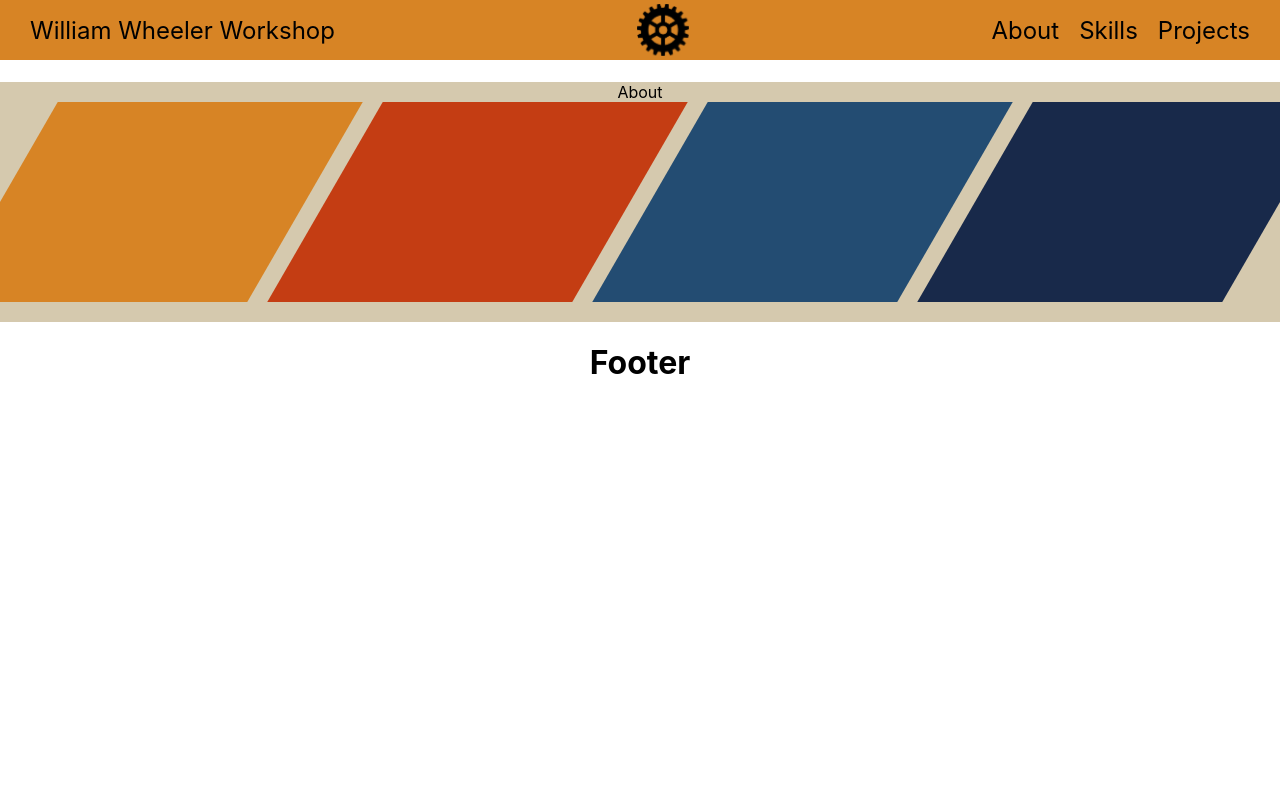
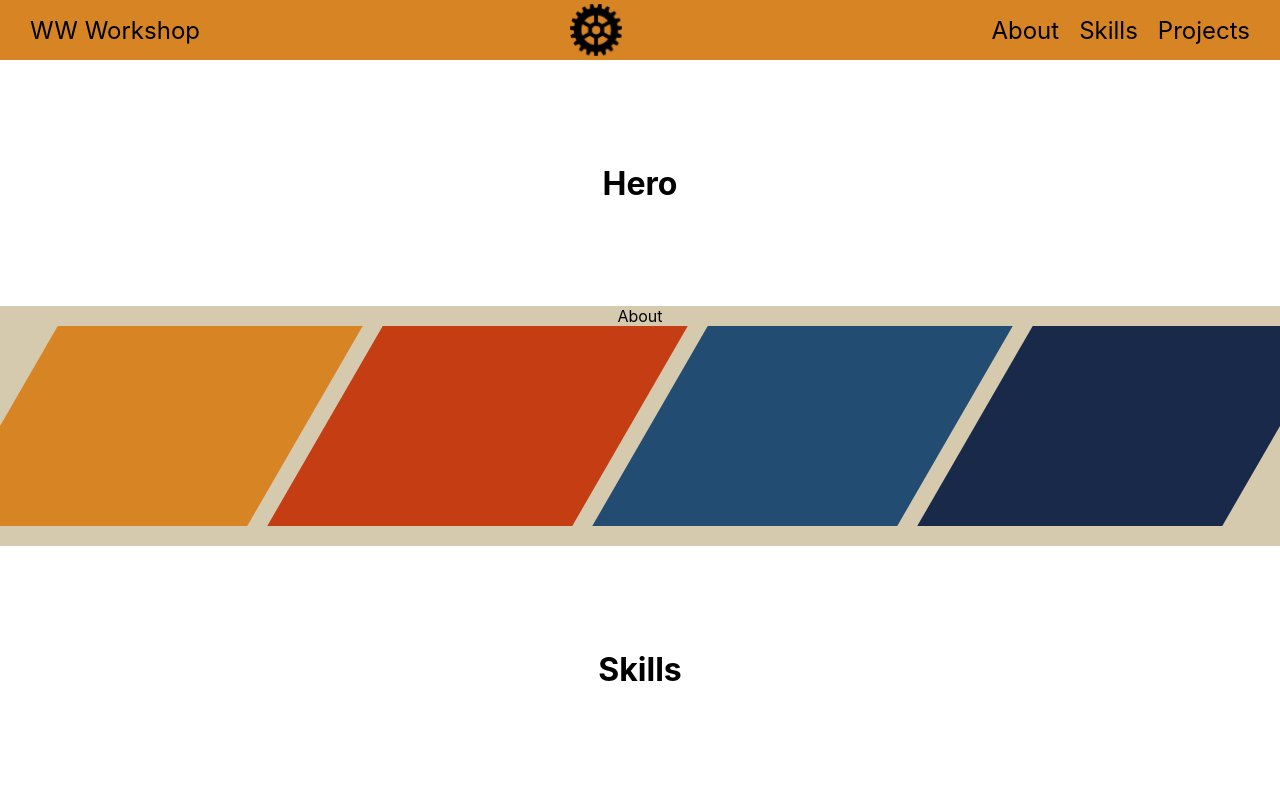
Before and after one commit to williamfwheeler/personal-site, a React (Create React App) app: page / in a window 1280 px wide. Shown: the top 800 px of the page. Built offline with nearby package versions, Linux system fonts and the light colour scheme.

Commit message:
adjusting formatting

```diff
--- a/src/App.css
+++ b/src/App.css
@@ -1,8 +1,11 @@
 .App {
   text-align: center;
   position: absolute;
-  height: 100vh;
+  display: grid;
+  height: 140vh;
   width: 100vw;
+  margin: 0px;
+  row-gap: 0px;
 }
 
 /* div {
--- a/src/App.js
+++ b/src/App.js
@@ -12,6 +12,8 @@ function App() {
       <Nav />
       <Hero />
       <About />
+      <Skills />
+      <Projects />
       <Footer />
     </div>
   );
--- a/src/components/Hero.js
+++ b/src/components/Hero.js
@@ -3,7 +3,9 @@ import React from "react";
 function Hero() {
 
     return (
-        <h1>Hero</h1>
+        <div>
+            <h1>Hero</h1>
+        </div>
     );
 }
 
--- a/src/components/Nav.js
+++ b/src/components/Nav.js
@@ -6,7 +6,7 @@ function Nav() {
 
     return (
         <div className="navBar">
-            <div className="siteName">William Wheeler Workshop</div>
+            <div className="siteName">WW Workshop</div>
             <div className="mainLogo"><img src={gear}></img></div>
             <div className="links">
                 <div>About</div>
--- a/src/components/Projects.js
+++ b/src/components/Projects.js
@@ -3,7 +3,9 @@ import React from "react";
 function Projects() {
 
     return (
+        <div>
         <h1>Projects</h1>
+        </div>
     );
 }
 
--- a/src/components/Skills.js
+++ b/src/components/Skills.js
@@ -3,7 +3,9 @@ import React from "react";
 function Skills() {
 
     return (
-        <h1>Skills</h1>
+        <div>
+            <h1>Skills</h1>
+        </div>
     );
 }
 
--- a/src/components/nav.css
+++ b/src/components/nav.css
@@ -9,8 +9,10 @@
     --offWhite: #D5C9AE;
 }
 
+
 .navBar {
-    position: absolute;
+    position: sticky;
+    top: 0px;
     width: 100vw;
     height: max(60px);
     font-size: 1.5rem;
@@ -29,7 +31,7 @@
 
 .mainLogo img {
     display: block;
-    width: 12%;
+    width: max(12%,40px);
     margin-left: auto;
     margin-right: auto;
     animation: gear-spin 10s infinite;
```
